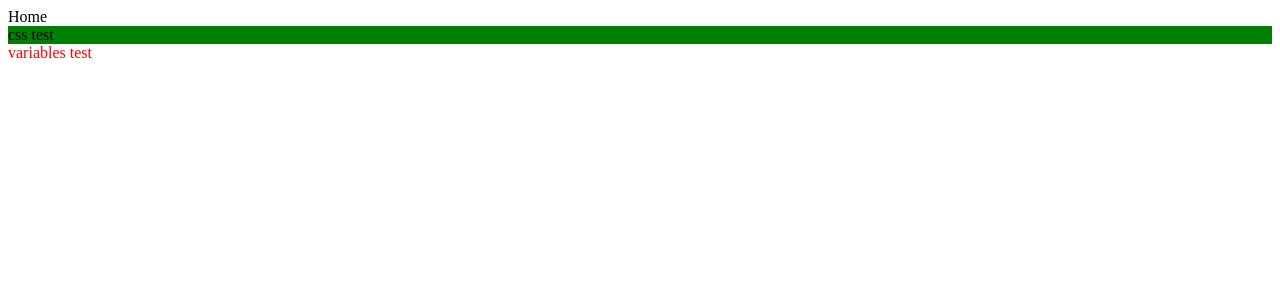
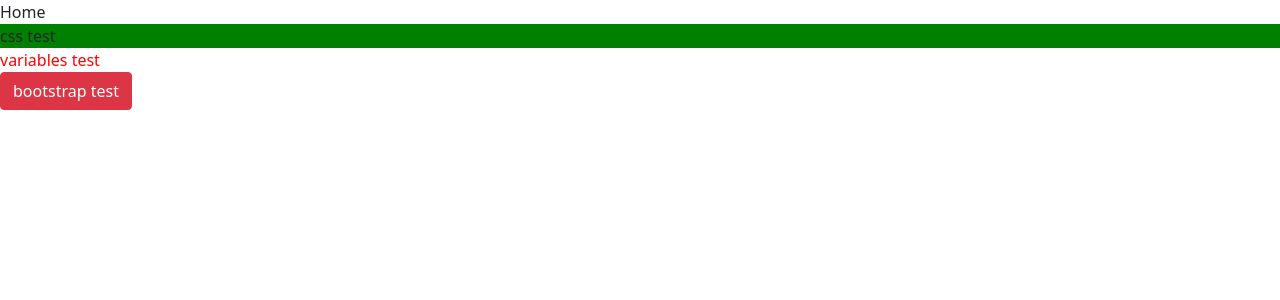
Before and after one commit to mdahmed-abdus/portfolio, a React (Create React App) app: page / in a window 1280 px wide. Shown: the top 300 px of the page. Built offline with nearby package versions, Linux system fonts and the light colour scheme.

Commit message:
Feat:Add bootstrap

```diff
--- a/package.json
+++ b/package.json
@@ -6,6 +6,7 @@
     "@testing-library/jest-dom": "^5.14.1",
     "@testing-library/react": "^11.2.7",
     "@testing-library/user-event": "^12.8.3",
+    "bootstrap": "^5.1.1",
     "node-sass": "^6.0.1",
     "react": "^17.0.2",
     "react-dom": "^17.0.2",
--- a/src/components/Home.js
+++ b/src/components/Home.js
@@ -6,6 +6,7 @@ function Home(props) {
       Home
       <div className="home">css test</div>
       <div className="redText">variables test</div>
+      <div className="btn btn-danger">bootstrap test</div>
     </div>
   );
 }
--- a/src/index.js
+++ b/src/index.js
@@ -2,6 +2,7 @@ import React from 'react';
 import ReactDOM from 'react-dom';
 import './scss/index.scss';
 import App from './App';
+import 'bootstrap/dist/css/bootstrap.css';
 
 ReactDOM.render(
   <React.StrictMode>
```
Also changed, not shown: 1 other file (tests, documents, lock files or other folders).
